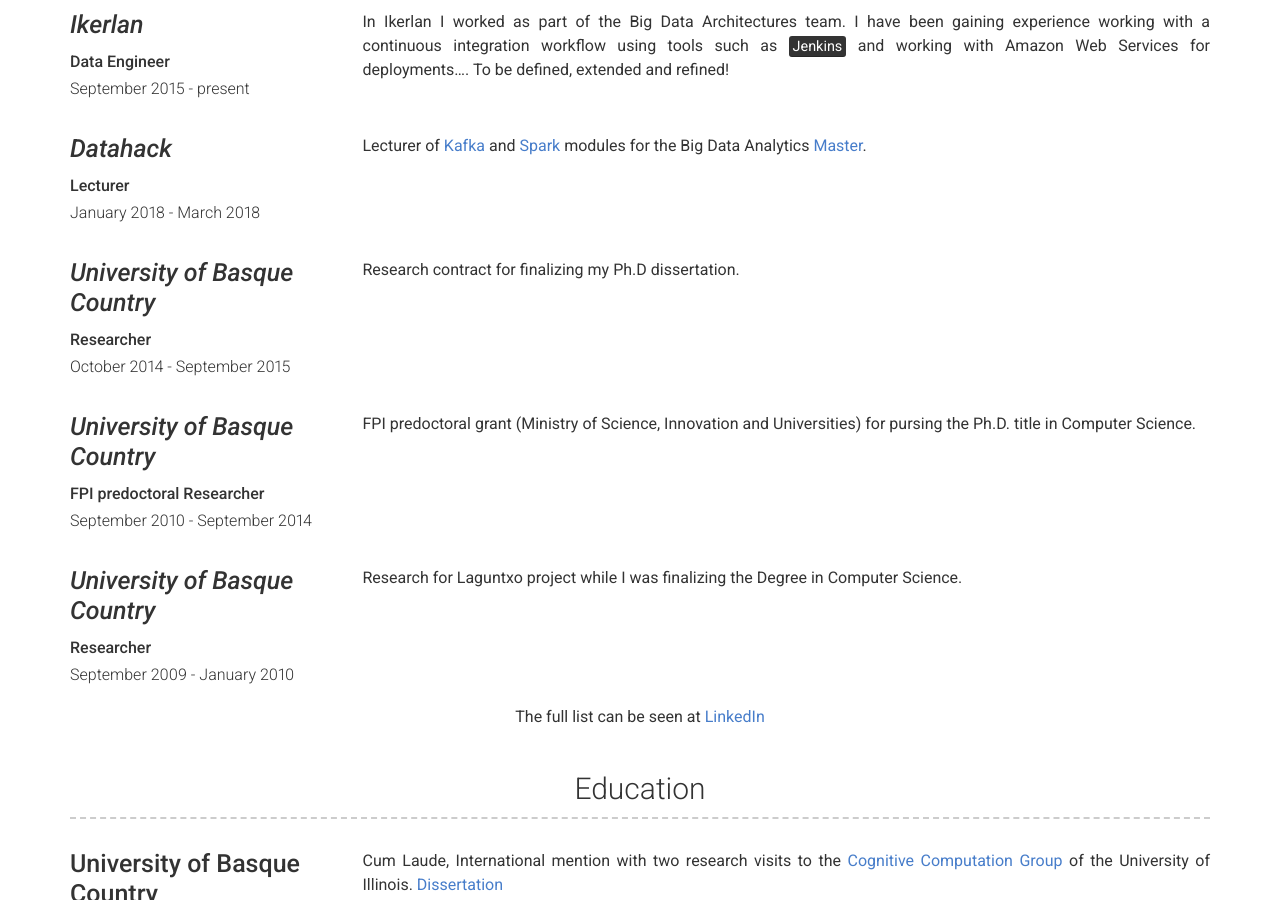
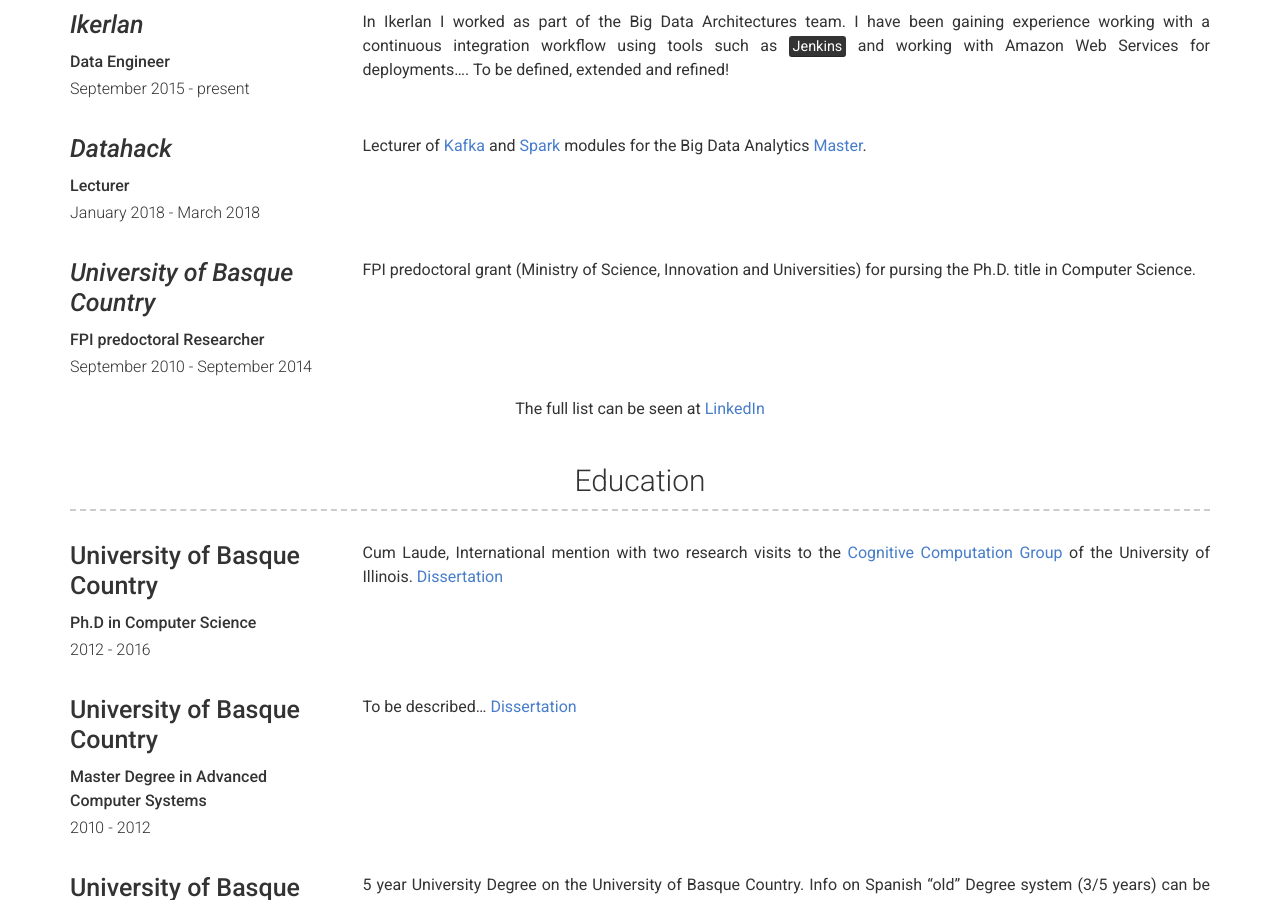
Before and after one commit to Neuw84/neuw84.github.io, a Jekyll site: the page built from index.md, in a window 1280 px wide and 900 px high, scrolled down 805 px. Built offline with Jekyll 4.4.1, drawn with Linux system fonts in a browser that asks for light colours.

Commit message:
Update experience.yml

```diff
--- a/_data/experience.yml
+++ b/_data/experience.yml
@@ -18,23 +18,7 @@
 - company: University of Basque Country
   company: University of Basque Country
   link: https://www.ehu.eus/en/en-home
-  dates: October 2014 - September 2015
-  job_title: Researcher
-  description: |
-    Research contract for finalizing my Ph.D dissertation.
-
-- company: University of Basque Country
-  company: University of Basque Country
-  link: https://www.ehu.eus/en/en-home
   dates: September 2010 - September 2014
   job_title: FPI predoctoral Researcher
   description: |
     FPI predoctoral grant (Ministry of Science, Innovation and Universities) for pursing the Ph.D. title in Computer Science.
-
-- company: University of Basque Country
-  company: University of Basque Country
-  link: https://www.ehu.eus/en/en-home
-  dates: September 2009 -  January 2010
-  job_title: Researcher
-  description: |
-     Research for Laguntxo project while I was finalizing the Degree in Computer Science.
```
